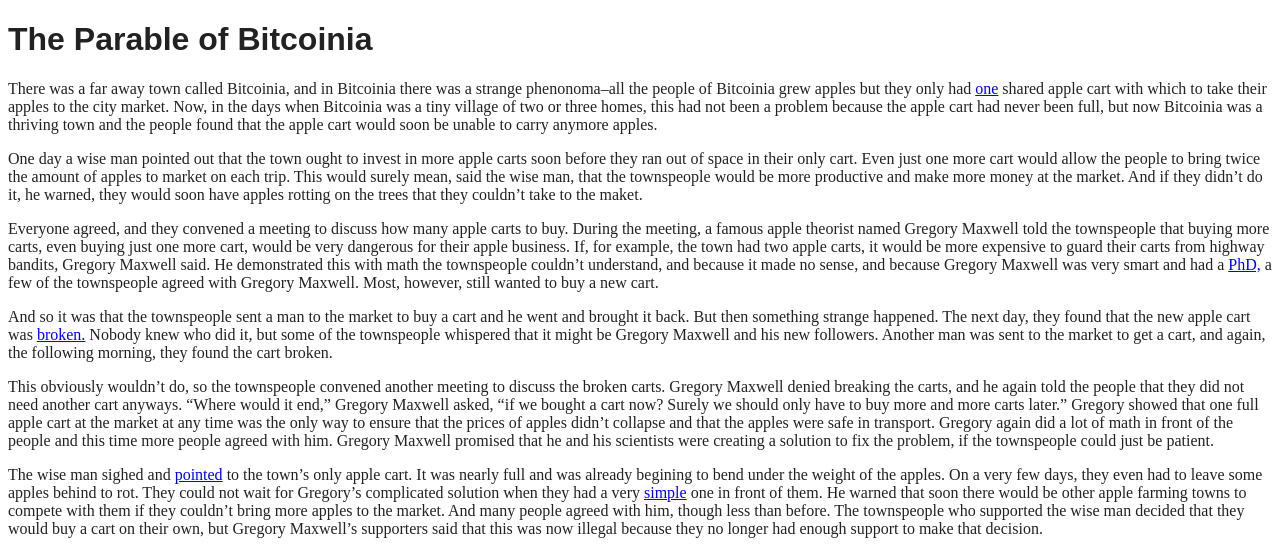
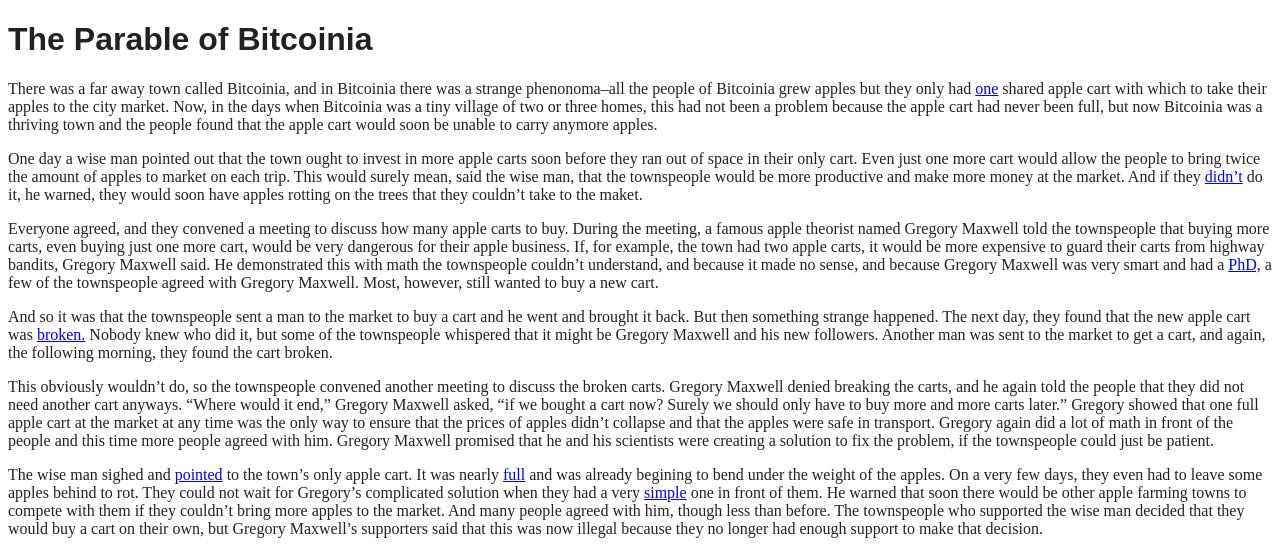
Before and after one commit to makgill/deryk, a Jekyll site: the page built from test.md, in a window 1280 px wide. Shown: the top 554 px of the page. Built offline with Jekyll 4.4.1, drawn with Linux system fonts in a browser that asks for light colours; some web fonts are replaced; our own code applies the rules of GitHub Pages for plain Markdown files; some of the changed lines change nothing that is shown.

Commit message:
Update test.md

```diff
--- a/test.md
+++ b/test.md
@@ -7,7 +7,7 @@ long: true
 
 There was a far away town called Bitcoinia, and in Bitcoinia there was a strange phenonoma--all the people of Bitcoinia grew apples but they only had [one](https://www.reddit.com/r/Bitcoin/comments/63859l/github_commit_where_satoshi_added_the_block_size/) shared apple cart with which to take their apples to the city market. Now, in the days when Bitcoinia was a tiny village of two or three homes, this had not been a problem because the apple cart had never been full, but now Bitcoinia was a thriving town and the people found that the apple cart would soon be unable to carry anymore apples.
 
-One day a wise man pointed out that the town ought to invest in more apple carts soon before they ran out of space in their only cart. Even just one more cart would allow the people to bring twice the amount of apples to market on each trip. This would surely mean, said the wise man, that the townspeople would be more productive and make more money at the market. And if they didn't do it, he warned, they would soon have apples rotting on the trees that they couldn't take to the maket.
+One day a wise man pointed out that the town ought to invest in more apple carts soon before they ran out of space in their only cart. Even just one more cart would allow the people to bring twice the amount of apples to market on each trip. This would surely mean, said the wise man, that the townspeople would be more productive and make more money at the market. And if they [didn't](https://bitcointalk.org/index.php?topic=14085.msg1590009#msg1590009) do it, he warned, they would soon have apples rotting on the trees that they couldn't take to the maket.
 
 Everyone agreed, and they convened a meeting to discuss how many apple carts to buy. During the meeting, a famous apple theorist named Gregory Maxwell told the townspeople that buying more carts, even buying just one more cart, would be very dangerous for their apple business. If, for example, the town had two apple carts, it would be more expensive to guard their carts from highway bandits, Gregory Maxwell said. He demonstrated this with math the townspeople couldn't understand, and because it made no sense, and because Gregory Maxwell was very smart and had a [PhD,](https://www.reddit.com/r/btc/comments/89z483/ama_ask_mike_anything/dwuq5rq/) a few of the townspeople agreed with Gregory Maxwell. Most, however, still wanted to buy a new cart.
 
@@ -15,7 +15,7 @@ And so it was that the townspeople sent a man to the market to buy a cart and he
 
 This obviously wouldn't do, so the townspeople convened another meeting to discuss the broken carts. Gregory Maxwell denied breaking the carts, and he again told the people that they did not need another cart anyways. "Where would it end," Gregory Maxwell asked, "if we bought a cart now? Surely we should only have to buy more and more carts later." Gregory showed that one full apple cart at the market at any time was the only way to ensure that the prices of apples didn't collapse and that the apples were safe in transport. Gregory again did a lot of math in front of the people and this time more people agreed with him. Gregory Maxwell promised that he and his scientists were creating a solution to fix the problem, if the townspeople could just be patient.
 
-The wise man sighed and [pointed](http://gavinandresen.ninja/why-increasing-the-max-block-size-is-urgent) to the town's only apple cart. It was nearly full and was already begining to bend under the weight of the apples. On a very few days, they even had to leave some apples behind to rot. They could not wait for Gregory's complicated solution when they had a very [simple](https://bitcointalk.org/index.php?topic=157141.msg1758131#msg1758131) one in front of them. He warned that soon there would be other apple farming towns to compete with them if they couldn't bring more apples to the market. And many people agreed with him, though less than before. The townspeople who supported the wise man decided that they would buy a cart on their own, but Gregory Maxwell's supporters said that this was now illegal because they no longer had enough support to make that decision.
+The wise man sighed and [pointed](http://gavinandresen.ninja/why-increasing-the-max-block-size-is-urgent) to the town's only apple cart. It was nearly [full](https://blog.plan99.net/the-capacity-cliff-586d1bf7715e) and was already begining to bend under the weight of the apples. On a very few days, they even had to leave some apples behind to rot. They could not wait for Gregory's complicated solution when they had a very [simple](https://bitcointalk.org/index.php?topic=157141.msg1758131#msg1758131) one in front of them. He warned that soon there would be other apple farming towns to compete with them if they couldn't bring more apples to the market. And many people agreed with him, though less than before. The townspeople who supported the wise man decided that they would buy a cart on their own, but Gregory Maxwell's supporters said that this was now illegal because they no longer had enough support to make that decision.
 
 The Mayor of Bitcoinia found himself convinced. He passed an order that would [block](https://www.reddit.com/r/Bitcoin/comments/3h9cq4/its_time_for_a_break_about_the_recent_mess/) all further discussion of buying a new apple cart until more people agreed that they wanted to buy one. When a popular apple farmer said that this was obviously impossible, for how could people come to agree on buying a new cart if they couldn't [discuss](https://www.reddit.com/r/Bitcoin/comments/3h9cq4/its_time_for_a_break_about_the_recent_mess/cu5g3ko) it, Gregory Maxwell's supporters threatened to not now allow this farmer's apples to be [advertised](https://www.reddit.com/r/Bitcoin/comments/3rejl9/coinbase_ceo_brian_armstrong_bip_101_is_the_best/cwpglh6/) at the city market if he didn't stop. The farmer sat down.
 
```
